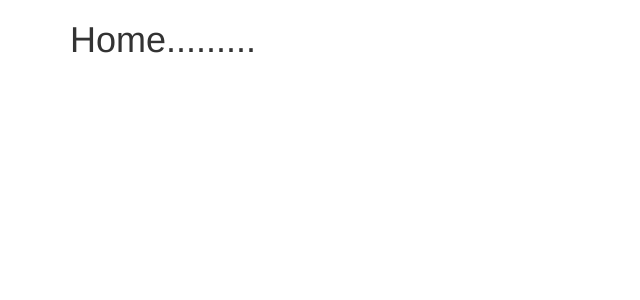
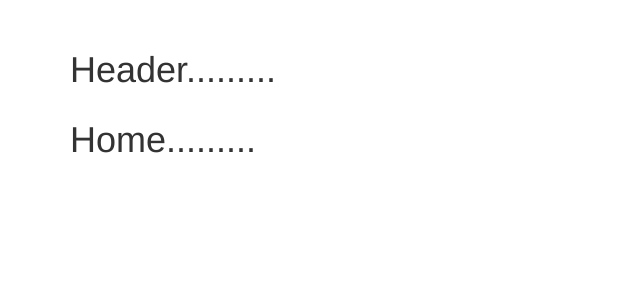
Before and after one commit to RCVZ/Stock-trading, a Vue app: page / in a window 1280 px wide. Shown: the top 300 px of the page, without its empty margins (0-640 px from the left). Built offline with nearby package versions, Linux system fonts and the light colour scheme.

Commit message:
Added Header

```diff
--- a/src/App.vue
+++ b/src/App.vue
@@ -1,15 +1,26 @@
 <template>
     <div class="container">
-        <router-view></router-view>
+        <Header></Header>
+        <div class="row">
+            <div class="col-xs-12">
+                <router-view></router-view>
+            </div>
+        </div>
     </div>
 </template>
 
 <script>
+import Header from './Header.vue'
+
 export default {
-
+  components: {
+    Header
+  }
 }
 </script>
 
 <style>
-
+body {
+    padding: 30px;
+}
 </style>
```
